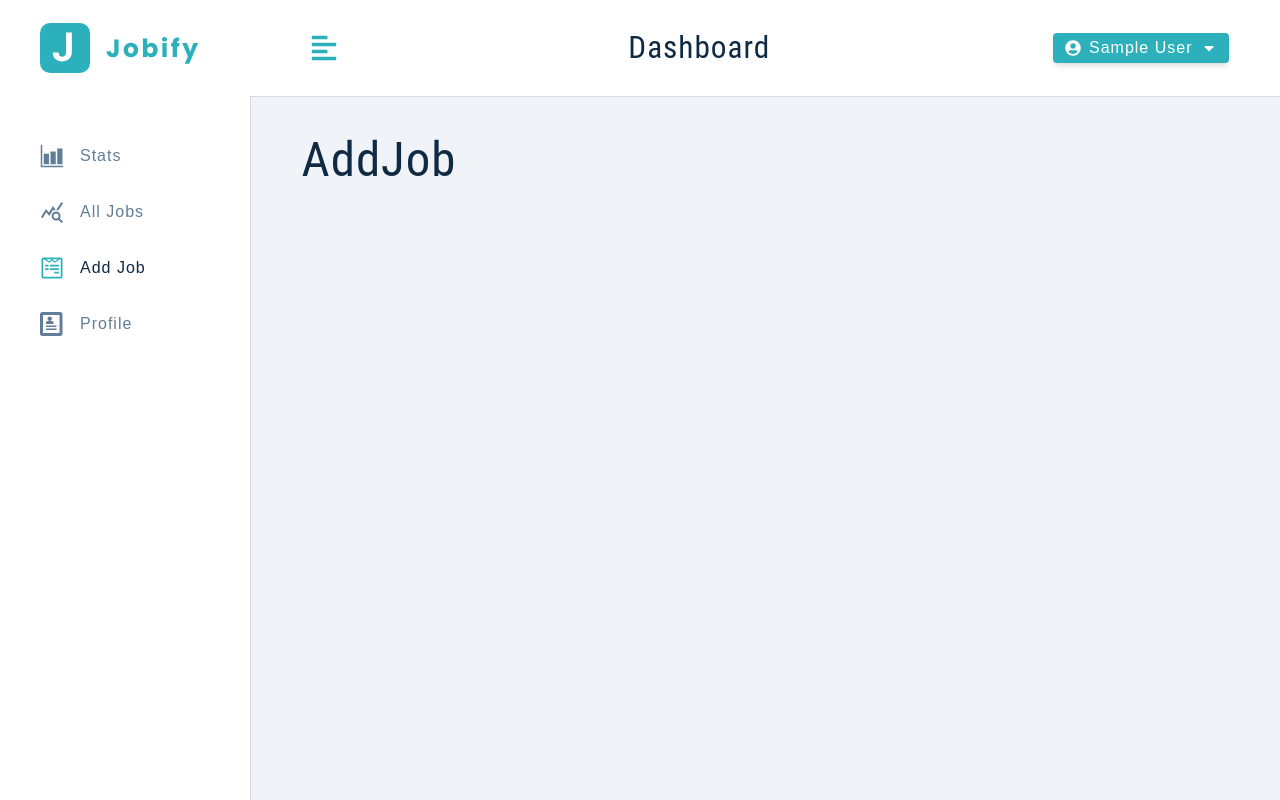
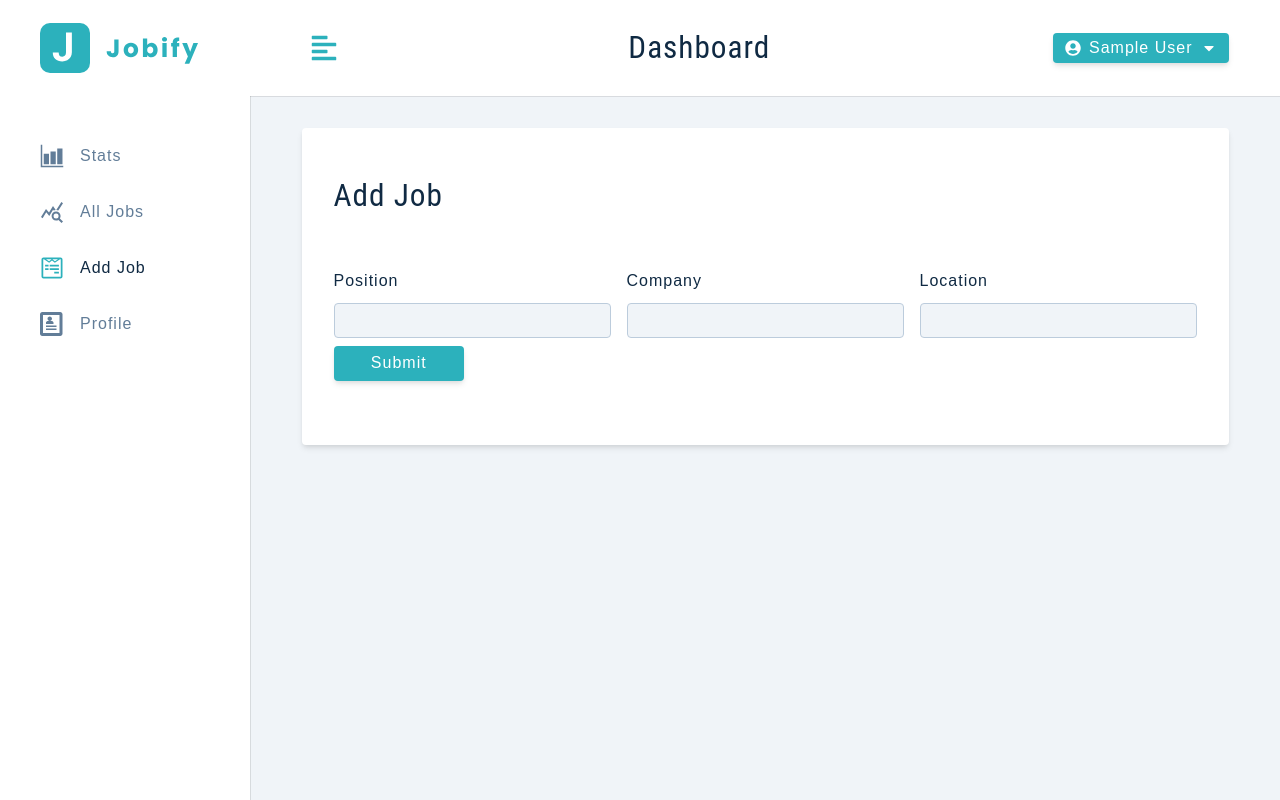
Before and after one commit to AdamSitarcik/mern_project, a React (Create React App) app in the folder client/: page /add-job in a window 1280 px wide. Built offline with nearby package versions, Linux system fonts and the light colour scheme; sample sign-in values are in the browser's storage.

Commit message:
structure position company and location form rows

```diff
--- a/client/src/context/appContext.js
+++ b/client/src/context/appContext.js
@@ -16,7 +16,16 @@ const initialState = {
     token: token,
     userLocation: userLocation || '',
     jobLocation: userLocation || '',
-    showSidebar: false
+    showSidebar: false,
+    isEditing: false,
+    editJobId: '',
+    position: '',
+    company: '',
+    jobTypeOptions: ['full-time', 'part-time', 'remote', 'internship'],
+    jobType: 'full-time',
+    statusOptions: ['interview', 'declined', 'pending'],
+    status: 'pending'
+
 };
 
 const AppContext = React.createContext();
--- a/client/src/pages/dashboard/AddJob.js
+++ b/client/src/pages/dashboard/AddJob.js
@@ -1,6 +1,42 @@
+import { useAppContext } from "../../context/appContext";
+import { FormRow, Alert } from '../../components';
+import Wrapper from '../../assets/wrappers/DashboardFormPage';
+
+
 function AddJob() {
-    return (
-        <h1>AddJob</h1>
-    );
+    const { showAlert, displayAlert, position, company, jobLocation, jobType, jobTypeOptions, status, statusOptions, isEditing } = useAppContext();
+
+    const handleSubmit = (e) => {
+        e.preventDefault();
+        if (!position || !company || !jobLocation) {
+            displayAlert();
+            return;
+        }
+        console.log('create job');
+    };
+
+    const handleJobInput = (e) => {
+        const name = e.target.name;
+        const value = e.target.value;
+        console.log(`${name}: ${value}`);
+    };
+
+    return <Wrapper>
+        <form className="form" onSubmit={handleSubmit}>
+            <h3>{isEditing ? 'edit job' : 'add job'}</h3>
+            {showAlert && <Alert />}
+            <div className="form-center">
+                <FormRow labelText='position' type='text' name='position' value={position} handleChange={handleJobInput} />
+                <FormRow labelText='company' type='text' name='company' value={company} handleChange={handleJobInput} />
+                <FormRow labelText='location' type='text' name='jobLocation' value={jobLocation} handleChange={handleJobInput} />
+                <div className="btn-container">
+                    <button type="submit" className="btn btn-block submit-btn">
+                        submit
+                    </button>
+                </div>
+
+            </div>
+        </form>
+    </Wrapper>;
 }
 export default AddJob;
```
